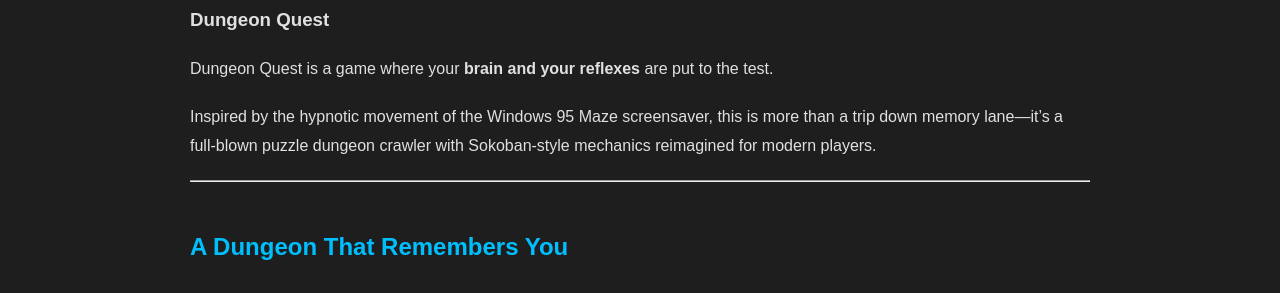
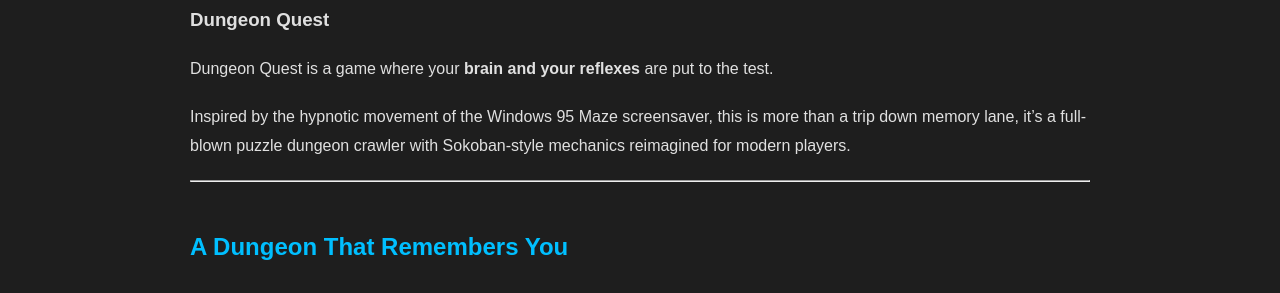
Before and after one commit to ScriptureExamined/NovawrightStudios, a Jekyll site: the page built from _posts/2025-08-03-dungeon-quest.md, in a window 1280 px wide and 900 px high. Shown: the part 259-552 px from the top of the window. Built offline with Jekyll 4.4.1, drawn with Linux system fonts in a browser that asks for light colours.

```diff
--- a/_posts/2025-08-03-dungeon-quest.md
+++ b/_posts/2025-08-03-dungeon-quest.md
@@ -12,7 +12,7 @@ excerpt: >
 
 Dungeon Quest is a game where your **brain and your reflexes** are put to the test.
 
-Inspired by the hypnotic movement of the Windows 95 Maze screensaver, this is more than a trip down memory lane—it’s a full-blown puzzle dungeon crawler with Sokoban-style mechanics reimagined for modern players.
+Inspired by the hypnotic movement of the Windows 95 Maze screensaver, this is more than a trip down memory lane, it’s a full-blown puzzle dungeon crawler with Sokoban-style mechanics reimagined for modern players.
 
 ---
 
```
